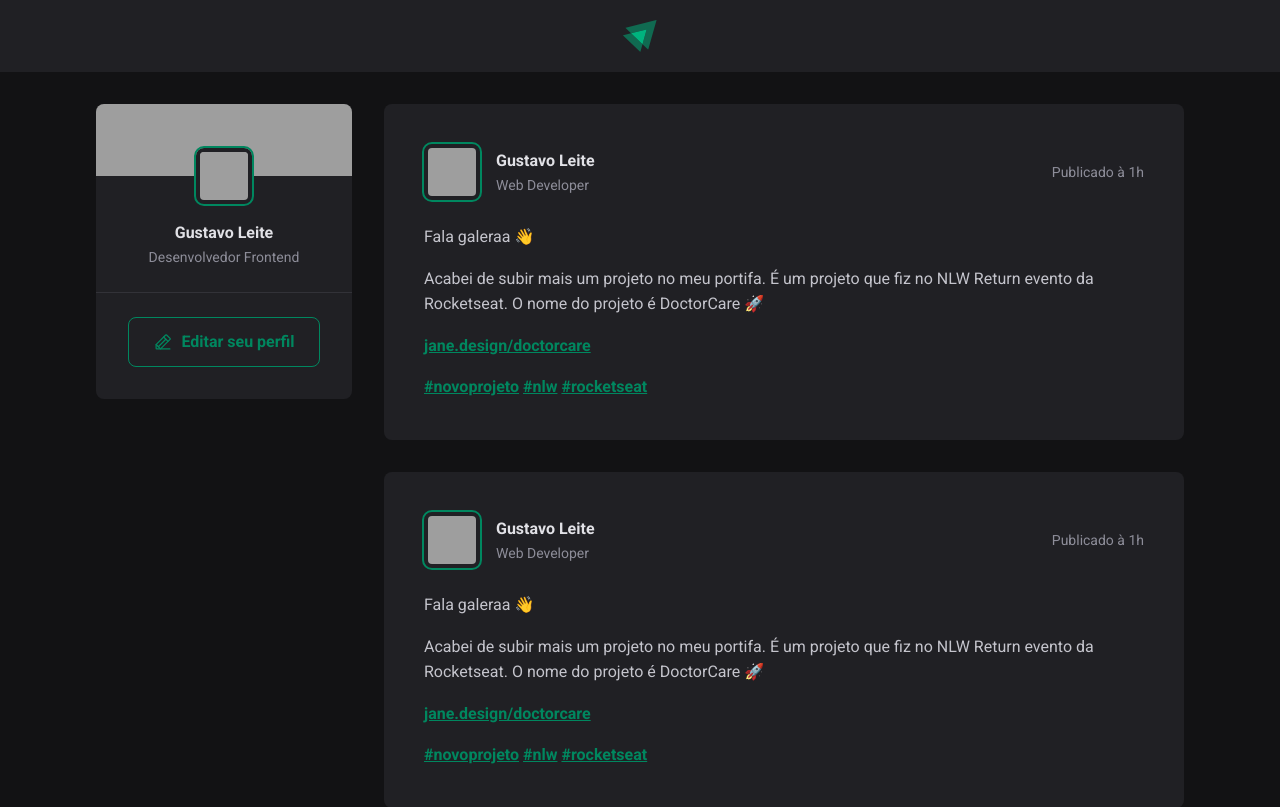
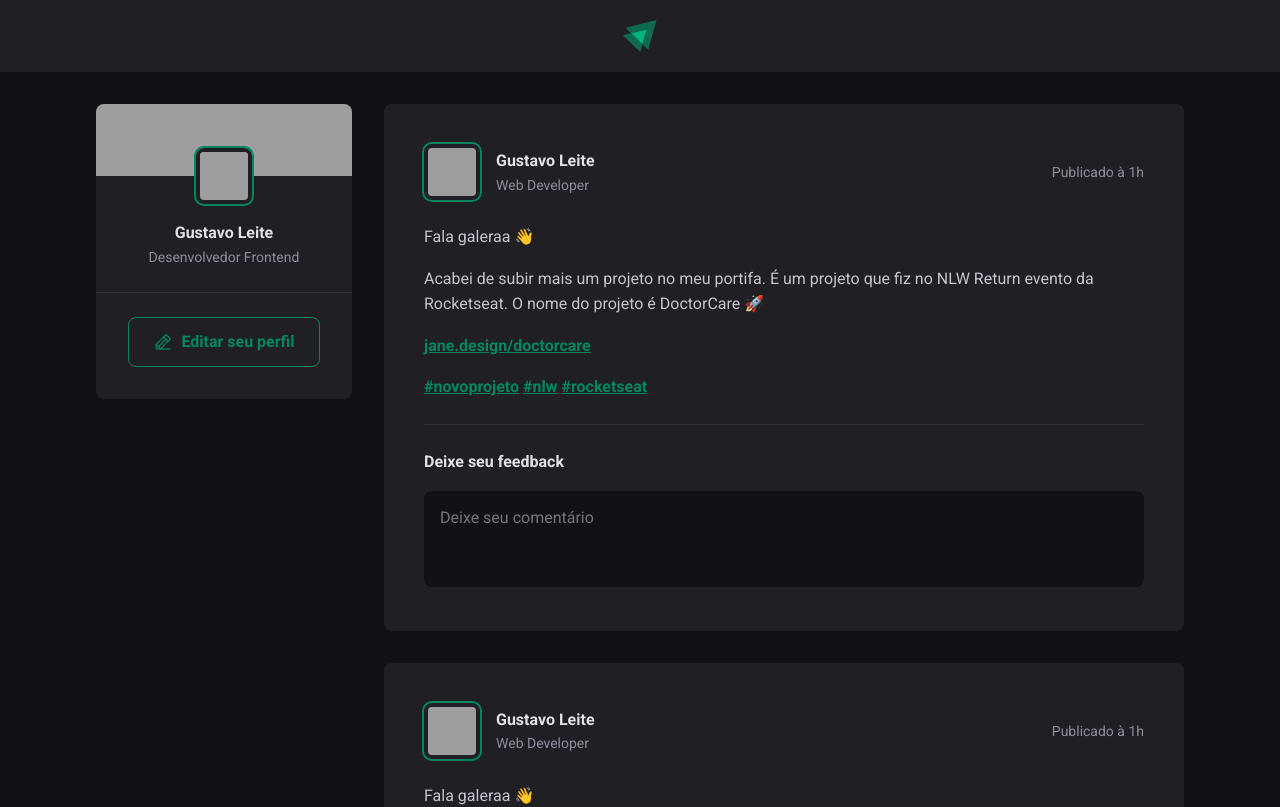
Before and after one commit to qustavoleite/ignite-feed, a React (Vite) app: page / in a window 1280 px wide. Shown: the top 807 px of the page. Built offline with nearby package versions, Linux system fonts and the light colour scheme; grey boxes are pictures that could not be loaded.

Commit message:
comments section

```diff
--- a/src/components/Post.jsx
+++ b/src/components/Post.jsx
@@ -35,12 +35,21 @@ export function Post() {
           </p>
 
           <p>
-            <a href=''>#novoprojeto</a>{' '}
-            <a href=''>#nlw</a>{' '}
+            <a href=''>#novoprojeto</a> <a href=''>#nlw</a>{' '}
             <a href=''>#rocketseat</a>
           </p>
         </p>
       </div>
+
+      <form className={styles.commentForm}>
+        <strong>Deixe seu feedback</strong>
+
+        <textarea placeholder='Deixe seu comentário' />
+
+        <footer>
+          <button type='submit'>Publicar</button>
+        </footer>
+      </form>
     </article>
   )
 }
--- a/src/components/Post.module.css
+++ b/src/components/Post.module.css
@@ -68,3 +68,54 @@
     color: var(--gray-400);
     line-height: 1.6;
 }
+
+.commentForm {
+    width: 100%;
+    margin-top: 1.5rem;
+    padding-top: 1.5rem;
+    border-top: 1px solid var(--gray-600);
+}
+
+.commentForm>strong {
+    line-height: 1.6;
+    color: var(--gray-100);
+}
+
+.commentForm textarea {
+    width: 100%;
+    background: var(--gray-900);
+    border: 0;
+    resize: none;
+    height: 6rem;
+    padding: 1rem;
+    border-radius: 8px;
+    color: var(--gray-100);
+    line-height: 1.4;
+    margin-top: 1rem;
+}
+
+.commentForm footer {
+    visibility: hidden;
+    max-height: 0;
+}
+
+.commentForm:focus-within footer {
+    visibility: visible;
+    max-height: none;
+}
+
+.commentForm button[type="submit"] {
+    padding: 1rem 1.5rem;
+    margin-top: 1rem;
+    border-radius: 8px;
+    border: 0;
+    background: var(--green-500);
+    color: var(--white);
+    font-weight: bold;
+    cursor: pointer;
+    transition: background 0.2s;
+}
+
+.commentForm button[type="submit"]:hover {
+    background: var(--green-300);
+}
```
